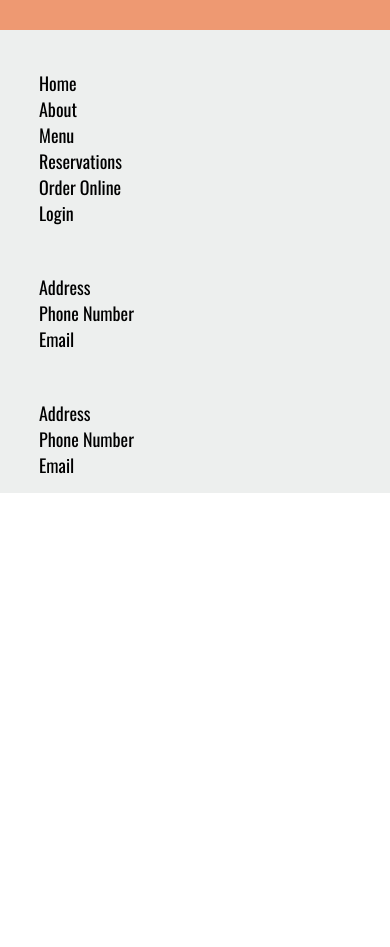
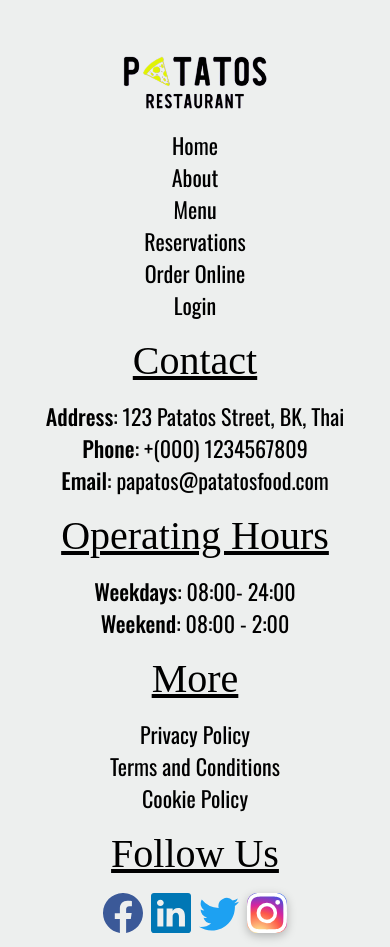
Before and after one commit to benbasty/littlelemonapp, a React (Create React App) app: page / in a window 390 px wide. Shown: the part 4520-5467 px from the top of the page. Before the commit the page ends 5013 px from the top, so only its background shows below. Built offline with nearby package versions, Linux system fonts and the light colour scheme; a web font is replaced by a local one.

Commit message:
added favicon ico, fixed footer sizing and media queries and social media, about page, menu top content

```diff
--- a/public/index.html
+++ b/public/index.html
@@ -25,7 +25,7 @@
       work correctly both with client-side routing and a non-root public URL.
       Learn how to configure a non-root public URL by running `npm run build`.
     -->
-    <title>React App</title>
+    <title>Patatos Restaurant</title>
   </head>
   <body>
     <noscript>You need to enable JavaScript to run this app.</noscript>
--- a/src/components/about/about.css
+++ b/src/components/about/about.css
@@ -10,15 +10,20 @@
 
 .about-content {
     display: grid;
-    grid-template-columns: repeat(2, 1fr);
+    grid-template-columns: 40% 60%;
     margin-bottom: 3rem;
     gap: 1rem;
 }
-
+/* .about-description {
+    width: 60%;
+} */
 .about-description p {
-    font-size: var(--paragraph-text-size);
+    font-size: 15px;
     font-weight: var(--paragraph-text-weight);
     font-family: var(--text-font);
     line-height: var(--paragraph-line-height);
     color: var(--color-secondary-dark-grey);
 }
+.about-picture img {
+    margin-top: 2rem;
+}
--- a/src/components/about/about.js
+++ b/src/components/about/about.js
@@ -9,13 +9,10 @@ const about = () => {
       <div className='about-content'>
         <div className='about-description'>
           <p>
-            Lorem ipsum dolor sit amet,
-            consectetur adipiscing elit,
-            sed do eiusmod tempor incididunt ut labore et dolore magna aliqua.
-            Ut enim ad minim veniam, quis nostrud exercitation ullamco
-            laboris nisi ut aliquip ex ea commodo consequat.
-            Duis aute irure dolor in reprehenderit in voluptate velit esse cillum dolore eu fugiat nulla pariatur.
-            Excepteur sint jvhshjv cupidatat non proident, sunt in culpa qui officia deserunt mollit anim id est laborum.
+          Since our modest beginnings in 2000 with a little space in Bangkok’s stylish city center locale, Patatos development has been enlivened with the energy to cook and serve solid, western style and local takeout food.
+In contrast to other restaurants, Patatos was made with the explicit expectation to appear as something else.
+We realize numerous individuals love our unique style of food, yet a large number of them loathe or are unconscious of the regularly unfortunate fixings that make run-of-the-mill  our food and dishes taste so great.
+Our menu highlights things that utilize the sound and fragrant flavors. Patatos has developed to incorporate four superb takeout areas in Bangkok, so you can order online and we are sure your food will be delivered within 45min (with additional to come sooner rather than later). Our group takes pride in the way that we can furnish our new and faithful clients with extraordinary tasting local and western style food.
           </p>
         </div>
         <div className='about-picture'>
--- a/src/components/footer/footer.css
+++ b/src/components/footer/footer.css
@@ -2,46 +2,38 @@
 footer {
   background-color: var(--color-secondary-light-grey);
 }
-
-.footer-container{
-  display: grid;
-  grid-template-columns: 20% 80%;
-  grid-gap: 2rem;
-}
-
-.footer-container > img {
-  width: 150px;
-  height: 50px;
-}
-
 .menu-footer {
   display: flex;
-  gap: 5.5rem;
-  /* margin-top: 15px; */
-  margin-bottom: 15px;
+  flex-direction: row;
+  justify-content: space-between;
+  gap: 1rem;
+  padding-bottom: 0.5rem;
 }
-
-.menu-footer .contact, .menu-footer .social-media-links {
-    margin-left: 29px;
-}
-
-.menu-footer > div {
-    margin-right: 60px;
-}
-
-.menu-footer .navigation h5 {
-    margin-bottom: 5px;
-}
-
-.menu-footer .contact h5, .menu-footer .social-media-links h5 {
-    margin-bottom: 22px;
+.menu-footer div {
+  width: 20%;
 }
 
 .menu-footer h5 {
-    color: var(--color-dark);
-    font-family: var(--title-font);
-    font-size: var(--section-category-size);
-    font-weight: var(--text-lead-weight);
+  color: var(--color-dark);
+  font-family: var(--title-font);
+  font-size: var(--section-category-size);
+  font-weight: var(--text-lead-weight);
+  text-decoration: underline;
+  margin-bottom: 1rem;
+}
+
+.menu-footer .image-footer {
+  margin-bottom: 1.5rem;
+  width: 80px;
+  height: 10px;
+}
+
+.menu-footer .image-footer img {
+  width: 100%;
+}
+
+.menu-footer .contact ul li span, .menu-footer .operating-hours ul li span  {
+  font-weight: 500;
 }
 
 .menu-footer ul {
@@ -51,20 +43,62 @@ footer {
     align-items: center;
 }
 
+.menu-footer ul a {
+  transition: 0.3s;
+}
+
+.menu-footer ul a:hover {
+  color: var(--color-primary-yellow);
+}
+
+.social-media ul {
+  display: flex;
+  gap: 2rem;
+}
+
+.social-media ul svg {
+  font-size: 1.5rem;
+  transition: 0.3s;
+}
+
+.social-media ul li:first-child svg {
+  color: #3b5998;
+}
+.social-media ul li:nth-child(2) svg {
+  color: #0077b5;
+}
+.social-media ul li:nth-child(3) svg {
+  color: #1DA1F2;
+}
+
+.social-media ul li:last-child svg {
+  color: #fff;
+  background: #d6249f;
+  background: radial-gradient(circle at 30% 107%, #fdf497 0%, #fdf497 5%, #fd5949 45%,#d6249f 60%,#285AEB 90%);
+  box-shadow: 0px 3px 10px rgba(0,0,0,.25);
+  border-radius: 10px;
+}
+
+.social-media ul li svg:hover {
+  cursor: pointer;
+  opacity: 0.8;
+}
+
+
+
 
 
 
 @media screen and (max-width: 768px) {
-
-  .footer-container{
-    grid-template-columns: none;
+  .contact li {
+    font-size: 8px;
   }
-  .footer-image {
-    display: none;
+  .operating-hours li {
+    font-size: 11px;
   }
-  .menu-footer {
+  .social-media ul {
     display: flex;
-    gap: 3rem;
+    gap: 0.5rem;
   }
 
 }
@@ -73,18 +107,28 @@ footer {
   .menu-footer {
     display: flex;
     flex-direction: column;
+    justify-content: center;
+    text-align: center;
   }
-  .menu-footer .contact, .menu-footer .social-media-links {
-    margin-left: 0;
-  }
-  .menu-footer > div {
-    margin-right: 0;
+  .menu-footer div {
+    width: 100%;
   }
   .menu-footer h5 {
-      font-size: var(--display-regular-size);
+    font-size: var(--display-regular-size);
   }
-  .menu-footer ul {
-      font-size: var(--text-lead-size);
+  .menu-footer .image-footer {
+    width: 150px;
+    height: 50px;
+    margin: 25px auto;
+  }
+  .menu-footer ul li {
+    font-size: 22px;
+  }
+  .social-media ul {
+    justify-content: center;
+  }
+  .social-media ul svg {
+    font-size: 2.5rem;
   }
 }
 
@@ -93,16 +137,4 @@ footer {
     display: flex;
     flex-direction: column;
   }
-  .menu-footer .contact, .menu-footer .social-media-links {
-    margin-left: 0;
-  }
-  .menu-footer > div {
-    margin-right: 0;
-  }
-  .menu-footer h5 {
-      font-size: var(--display-regular-size);
-  }
-  .menu-footer ul {
-      font-size: var(--text-lead-size);
-  }
 }
--- a/src/components/footer/footer.js
+++ b/src/components/footer/footer.js
@@ -1,17 +1,16 @@
 import React from 'react';
 import logo from '../../assets/potatoeslogo.png';
 import './footer.css';
+import {BsFacebook, BsLinkedin, BsTwitter, BsInstagram} from 'react-icons/bs'
 
 const footer = () => {
   return (
     <footer>
-        <section className='footer-container container'>
-            <div className='footer-image'>
+        <section className='menu-footer container'>
+            <div className='navigation'>
+                <div className='image-footer'>
                     <img src={logo} alt="logo"/>
                 </div>
-            <div className='menu-footer'>
-                <div className='navigation'>
-                    {/* <h5>Doormat <br/> Navigation</h5> */}
                 <ul>
                     <li><a href='#home'>Home</a></li>
                     <li><a href='#about'>About</a></li>
@@ -22,24 +21,37 @@ const footer = () => {
                 </ul>
             </div>
             <div className='contact'>
-                    {/* <h5>Contact</h5> */}
-                    {/* <br /> */}
+                <h5>Contact</h5>
                 <ul>
-                        <li><a href='#address'>Address</a></li>
-                        <li><a href='#phone-number'>Phone Number</a></li>
-                        <li><a href='#email'>Email</a></li>
+                    <li><span>Address</span>: 123 Patatos Street, BK, Thai</li>
+                    <li><span>Phone</span>: +(000) 1234567809</li>
+                    <li><span>Email</span>: papatos@patatosfood.com</li>
                 </ul>
 
             </div>
-                <div className='social-media-links'>
-                    {/* <h5>Social Media Links</h5> */}
-                    {/* <br /> */}
+            <div className='operating-hours'>
+                <h5>Operating Hours</h5>
                 <ul>
-                        <li><a href='#address'>Address</a></li>
-                        <li><a href='#phone-number'>Phone Number</a></li>
-                        <li><a href='#email'>Email</a></li>
+                    <li><span>Weekdays</span>: 08:00- 24:00</li>
+                    <li><span>Weekend</span>: 08:00 - 2:00</li>
                 </ul>
             </div>
+            <div className='more'>
+                <h5>More</h5>
+                <ul>
+                    <li><a href='#privacy-policy'>Privacy Policy</a></li>
+                    <li><a href='#terms-conditions'>Terms and Conditions</a></li>
+                    <li><a href='#cookie-policy'>Cookie Policy</a></li>
+                </ul>
+            </div>
+            <div className='social-media'>
+                <h5>Follow Us</h5>
+                <ul>
+                    <li><a href='#facebook'><BsFacebook/></a></li>
+                    <li><a href='#linkedin'><BsLinkedin/></a></li>
+                    <li><a href='#twitter'><BsTwitter/></a></li>
+                    <li><a href='#instagram'><BsInstagram/></a></li>
+                </ul>
             </div>
         </section>
     </footer>
--- a/src/components/menu/menu.js
+++ b/src/components/menu/menu.js
@@ -10,7 +10,7 @@ const menu = () => {
     <section className='specials container menu'>
             <div className='specials-header menu-header'>
               <h2>Our Top Menu</h2>
-              <p>Lorem ipsum dolor sit amet, consectetur adipiscing elit, sed do eiusmod tempor incididunt ut labore et dolore magna aliqua. </p>
+              <p>Check our top menu, you get to decide what to choose for breakfast, dinner or brunch. Our large range of favorite dishes are the best choices in town. </p>
               {/* <a href='#online-menu' className='btn'>Online Menu</a> */}
             </div>
             <div className='specials-cards'>
```
Also changed, not shown: 1 other file (tests, documents, lock files or other folders). Lines whose indentation alone changed are shown as unchanged.
